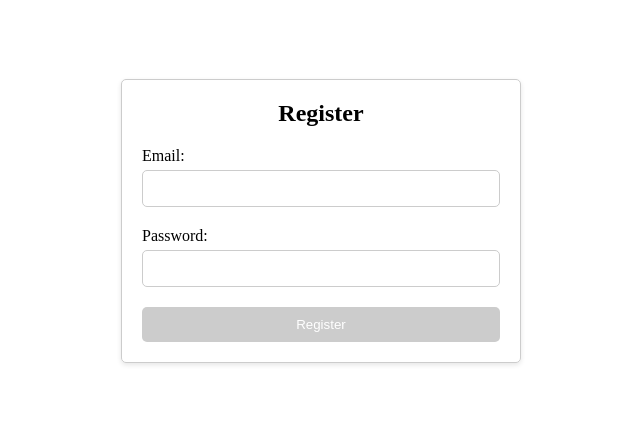
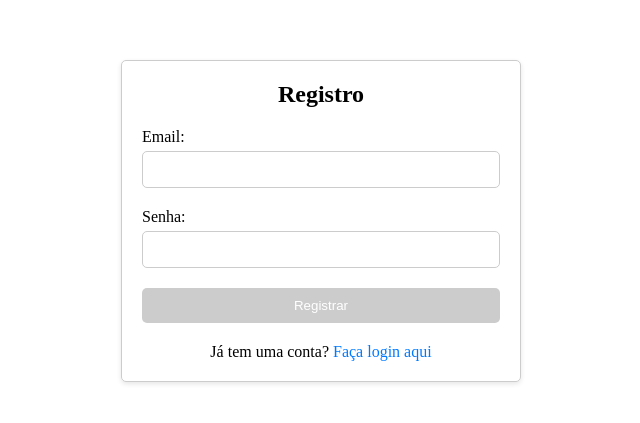
Before and after one commit to Kmilasc/task5-redux, a React (Create React App) app: page /register in a window 1280 px wide. Shown: the part 179-602 px from the top of the page, without its empty margins (319-959 px from the left). Built offline with nearby package versions, Linux system fonts and the light colour scheme.

Commit message:
refactor(add registration link to login page and login link to registration page)

```diff
--- a/src/pages/login/Login.tsx
+++ b/src/pages/login/Login.tsx
@@ -2,7 +2,7 @@ import { useForm } from 'react-hook-form';
 import styles from './login.module.css';
 import { useLoginMutation } from '../../services/slices/authApi';
 import { useEffect } from 'react';
-import { useNavigate } from 'react-router-dom';
+import { useNavigate, Link } from 'react-router-dom';
 
 interface FormData {
   email: string;
@@ -42,6 +42,7 @@ export function LoginPage() {
         </div>
         <button type="submit" disabled={isLoading || !isValid} className={styles.submitButton}>Entrar</button>
       </form>
+      <p className={styles.registerLink}>Ainda não tem uma conta? <Link to="/register">Registre-se aqui</Link></p>
     </div>
   );
 };
--- a/src/pages/login/login.module.css
+++ b/src/pages/login/login.module.css
@@ -69,3 +69,17 @@ input {
 .submitButton:hover {
     background-color: #0056b3;
 }
+
+.registerLink {
+    text-align: center;
+    margin-top: 20px;
+  }
+
+.registerLink a {
+    color: #007bff;
+    text-decoration: none;
+}
+
+.registerLink a:hover {
+    text-decoration: underline;
+}
--- a/src/pages/register/RegisterPage.tsx
+++ b/src/pages/register/RegisterPage.tsx
@@ -1,6 +1,6 @@
 import { useForm } from 'react-hook-form';
 import styles from './register.module.css';
-import { useNavigate } from 'react-router-dom';
+import { useNavigate, Link } from 'react-router-dom';
 import { useRegisterMutation } from '../../services/slices/authApi';
 import { useEffect } from 'react';
 
@@ -20,7 +20,7 @@ export function RegisterPage() {
 
   return (
     <div className={styles.registerContainer}>
-      <h2>Register</h2>
+      <h2>Registro</h2>
       <form onSubmit={handleSubmit(registerMutation)}>
         <div className={styles.formGroup}>
           <label>Email:</label>
@@ -32,7 +32,7 @@ export function RegisterPage() {
           {errors.email && <p className={styles.errorMsg}>{errors.email.message}</p>}
         </div>
         <div className={styles.formGroup}>
-          <label>Password:</label>
+          <label>Senha:</label>
           <input
             type="password"
             {...register("password", { required: 'Senha é obrigatória' })}
@@ -40,8 +40,9 @@ export function RegisterPage() {
           />
           {errors.password && <p className={styles.errorMsg}>{errors.password.message}</p>}
         </div>
-        <button type="submit" disabled={isLoading || !isValid} className={styles.submitButton}>Register</button>
+        <button type="submit" disabled={isLoading || !isValid} className={styles.submitButton}>Registrar</button>
       </form>
+      <p className={styles.loginLink}>Já tem uma conta? <Link to="/login">Faça login aqui</Link></p>
     </div>
   );
 };
--- a/src/pages/register/register.module.css
+++ b/src/pages/register/register.module.css
@@ -69,3 +69,17 @@ input {
 .submitButton:hover {
     background-color: #0056b3;
 }
+
+.loginLink {
+    text-align: center;
+    margin-top: 20px;
+  }
+
+.loginLink a {
+    color: #007bff;
+    text-decoration: none;
+}
+
+.loginLink a:hover {
+    text-decoration: underline;
+}
```
